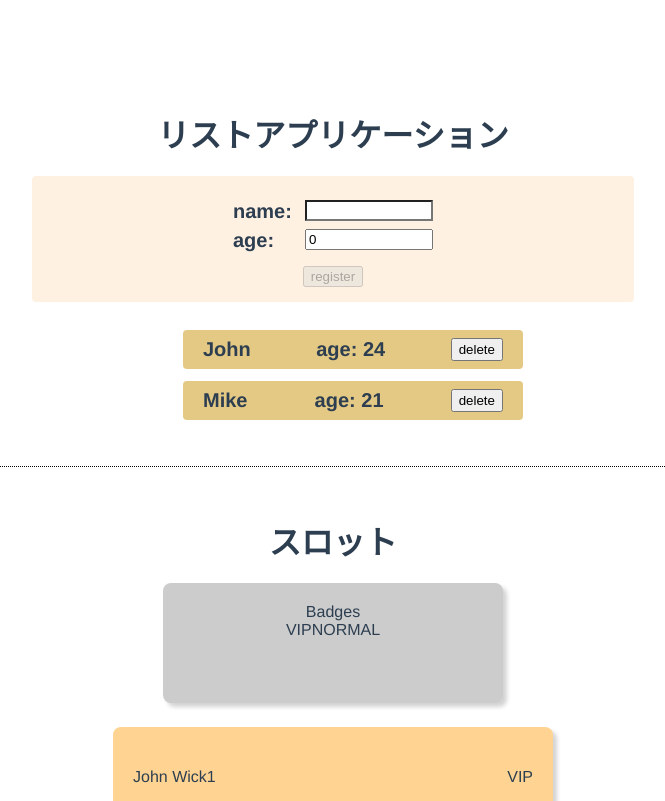
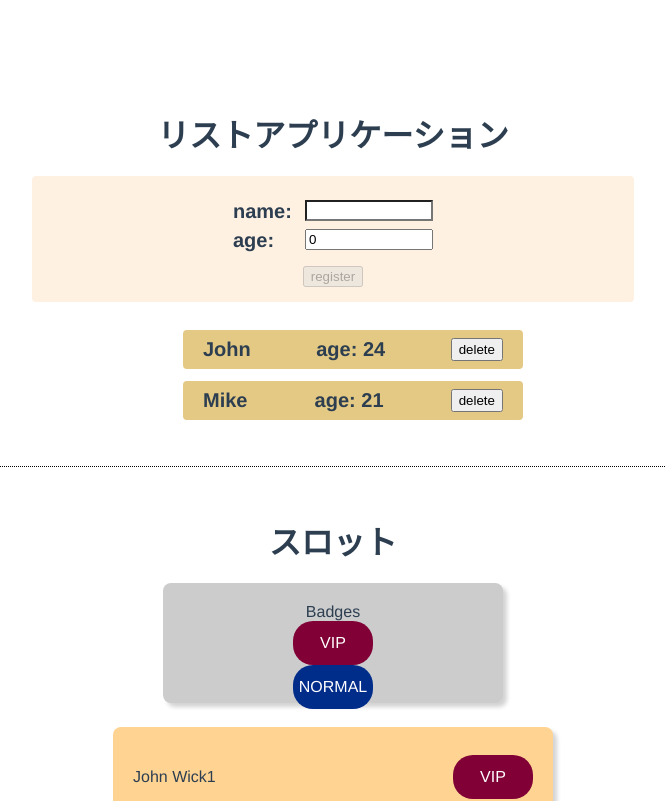
Before and after one commit to y-soliloquy/vue-ts-study, a Vue app: page / in a window 1280 px wide. Shown: the top 801 px of the page, without its empty margins (307-972 px from the left). Built offline with nearby package versions, Linux system fonts and the light colour scheme.

Commit message:
VIPとNORMALバッジもスロット適用させる

```diff
--- /dev/null
+++ b/src/components/Badge.vue
@@ -0,0 +1,19 @@
+<script setup lang="ts"></script>
+
+<template>
+<div class="badge">
+    <slot></slot>
+</div>
+</template>
+
+<style scoped>
+.badge {
+    box-shadow: 2px, 8px, 4px black;
+    border-radius: 20px;
+    display: flex;
+    justify-content: center;
+    align-items: center;
+    width: 80px;
+    height: 44px;
+}
+</style>
--- a/src/components/Resavation.vue
+++ b/src/components/Resavation.vue
@@ -1,6 +1,7 @@
 <script setup lang="ts">
 import UITitle from './ui/UITitle.vue';
 import Card from './Card.vue';
+import Badge from './Badge.vue';
 </script>
 
 <template>
@@ -9,29 +10,39 @@ import Card from './Card.vue';
         <Card class="menu-card">
             <span>Badges</span>
             <div class="badges">
-                <span>VIP</span>
-                <span>NORMAL</span>
+                <Badge class="vip-badge">
+                    <span>VIP</span>
+                </Badge>
+                <Badge class="normal-badge">
+                    <span>NORMAL</span>
+                </Badge>
             </div>
         </Card>
 
         <Card class="resavation-card">
             <span>John Wick1</span>
             <div class="badges">
-                <span>VIP</span>
+                <Badge class="vip-badge">
+                    <span>VIP</span>
+                </Badge>
             </div>
         </Card>
 
         <Card class="resavation-card">
             <span>John Wick2</span>
             <div class="badges">
-                <span>NORMAL</span>
+                <Badge class="normal-badge">
+                    <span>NORMAL</span>
+                </Badge>
             </div>
         </Card>
 
         <Card class="resavation-card">
             <span>John Wick3</span>
             <div class="badges">
-                <span>NORMAL</span>
+                <Badge class="normal-badge">
+                    <span>NORMAL</span>
+                </Badge>
             </div>
         </Card>
     </div>
@@ -65,4 +76,14 @@ import Card from './Card.vue';
     border-radius: 8px;
     box-shadow: 4px 4px 4px rgb(211, 211, 211)
 }
+
+.vip-badge {
+    background-color: #810036;
+    color: white;
+}
+.normal-badge {
+    background-color: #002c8a;
+    color: white;
+
+}
 </style>
```
